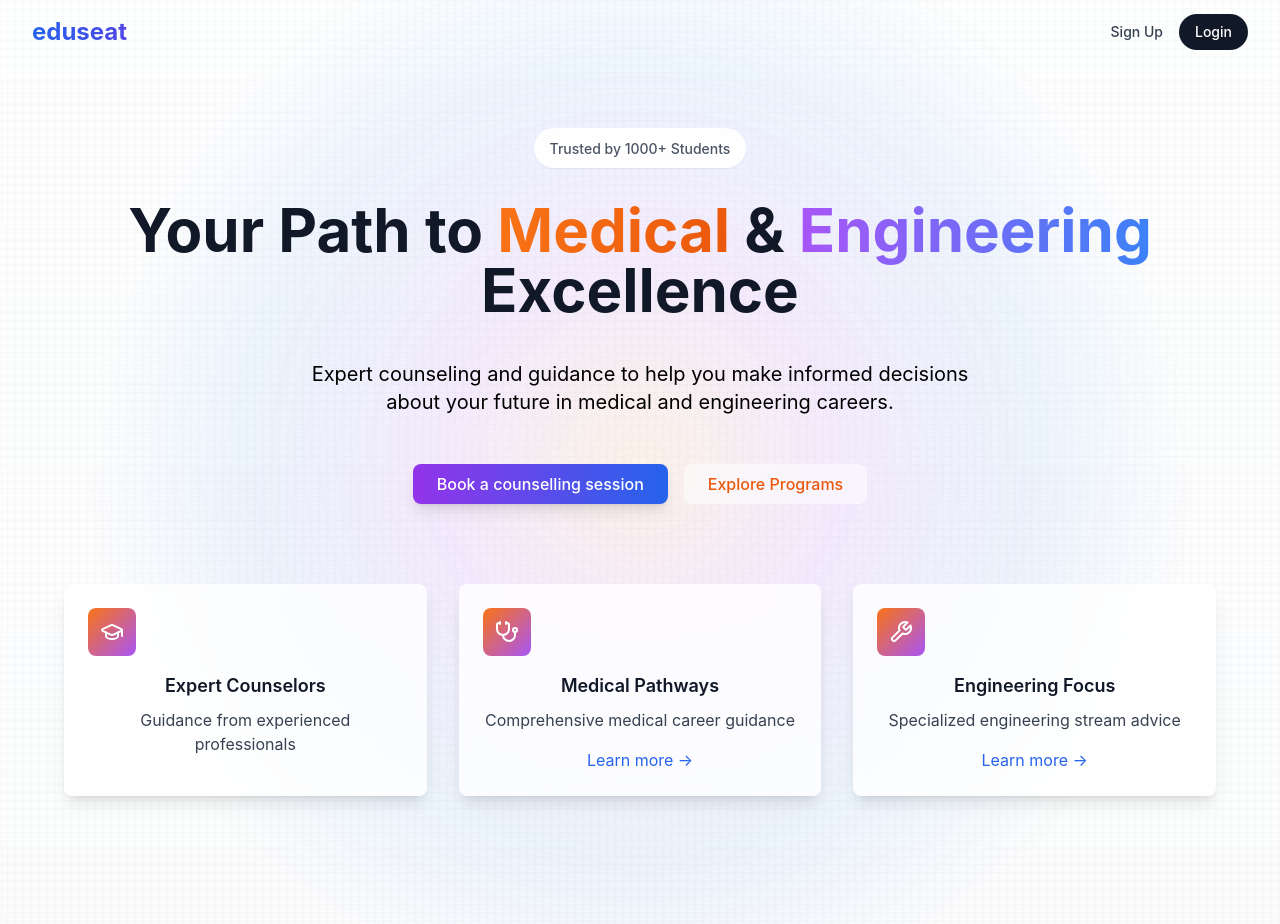
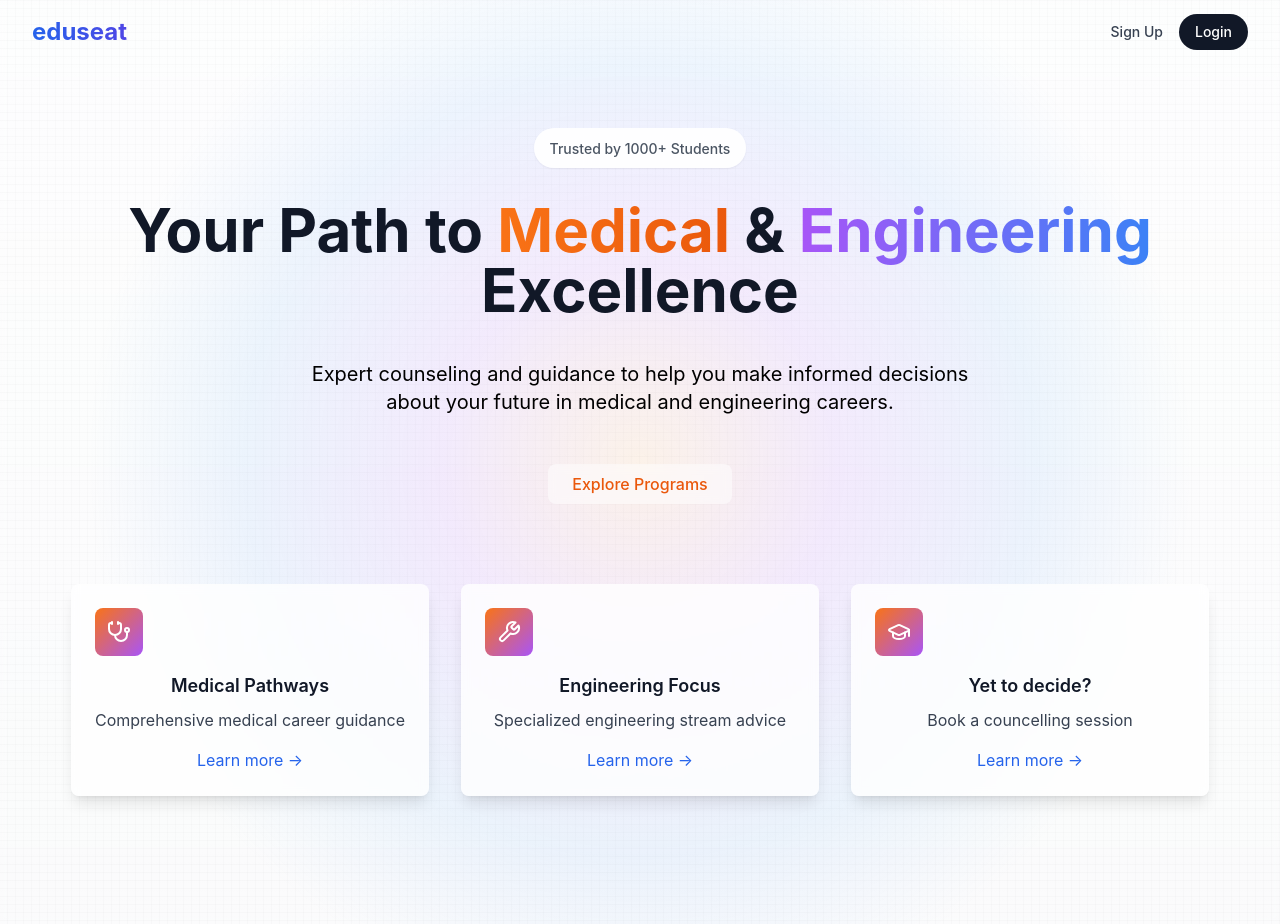
Before and after one commit to a-khushal/eduseat, a Next.js app: page / in a window 1280 px wide. Built offline with nearby package versions, Linux system fonts and the light colour scheme; no server answers.

Commit message:
session verification and card positioning

```diff
--- a/components/ui/hero1.tsx
+++ b/components/ui/hero1.tsx
@@ -3,6 +3,7 @@
 import React from 'react';
 import { GraduationCap, Stethoscope, Wrench } from 'lucide-react';
 import Link from 'next/link';
+import { useUser } from '@clerk/nextjs';
 // import Image from 'next/image';
 
 interface Feature {
@@ -13,6 +14,9 @@ interface Feature {
 }
 
 export function Hero() {
+  const { isSignedIn } = useUser();
+  console.log(isSignedIn)
+
   return (
     <div className="relative min-h-screen px-4 py-20 md:py-32 overflow-hidden">
       {/* Background Image */}
@@ -55,9 +59,9 @@ export function Hero() {
 
           {/* CTA Buttons */}
           <div className="flex flex-col sm:flex-row gap-4 pt-4">
-            <button className="px-6 py-2 bg-gradient-to-r from-purple-600 to-blue-600 text-white rounded-lg shadow-lg hover:from-purple-700 hover:to-blue-700 transition-all duration-300 font-medium">
+            {/* <button className="px-6 py-2 bg-gradient-to-r from-purple-600 to-blue-600 text-white rounded-lg shadow-lg hover:from-purple-700 hover:to-blue-700 transition-all duration-300 font-medium">
               Book a counselling session
-            </button>
+            </button> */}
             <button className="px-6 py-2 text-orange-600 hover:text-orange-700 font-medium transition-colors bg-white/50 backdrop-blur-sm rounded-lg">
               Explore Programs
             </button>
@@ -66,11 +70,6 @@ export function Hero() {
           {/* Features */}
           <div className="grid grid-cols-1 md:grid-cols-3 gap-8 pt-12">
             {[
-              {
-                icon: <GraduationCap className="w-6 h-6" />,
-                title: "Expert Counselors",
-                description: "Guidance from experienced professionals"
-              },
               {
                 icon: <Stethoscope className="w-6 h-6" />,
                 title: "Medical Pathways",
@@ -82,11 +81,21 @@ export function Hero() {
                 title: "Engineering Focus",
                 description: "Specialized engineering stream advice",
                 link: "/engineering"
-              }
+              },
+              {
+                icon: <GraduationCap className="w-6 h-6" />,
+                title: "Yet to decide?",
+                description: "Book a councelling session",
+                link: "/"
+              },
             ].map((feature, index) => (
               <div key={index} className="bg-white/80 backdrop-blur-sm p-6 rounded-lg shadow-lg transition-all duration-300 hover:shadow-xl">
-                {feature.link ? (
+                {feature.link && isSignedIn ? (
                   <Link href={feature.link} className="block h-full no-underline">
+                    <FeatureContent feature={feature} />
+                  </Link>
+                ) : feature.link && !isSignedIn ? (
+                  <Link href={"/sign-in"} className="block h-full no-underline">
                     <FeatureContent feature={feature} />
                   </Link>
                 ) : (
```
